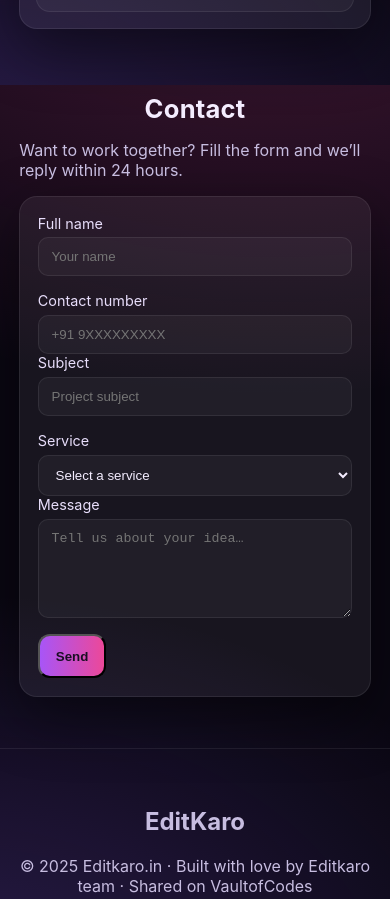
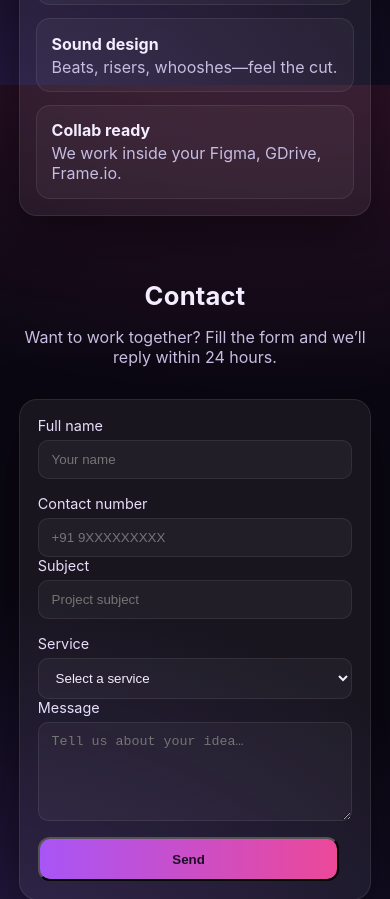
Before and after one commit to tanish-sd26/Editkaro_portfolio, a plain HTML site: page index.html in a window 390 px wide. Shown: the part 4135-5034 px from the top of the page. Drawn offline with Linux system fonts and the light colour scheme.

Commit message:
Update style.css

```diff
--- a/style.css
+++ b/style.css
@@ -422,3 +422,37 @@ section {
   display: block;
   padding: 2rem 1rem;
 }
+@media (max-width: 768px) {
+
+  section {
+    display: block;
+    padding: 2rem 1rem;
+    min-height: auto;
+  }
+  .grid {
+    grid-template-columns: 1fr;
+    gap: 1rem;
+    justify-items: center;
+  }
+  .grid .card {
+    width: 100%;
+    max-width: 350px;
+  }
+
+  .form {
+    width: 100%;
+    max-width: 400px;
+    margin: 2rem auto;
+  }
+  .form .row {
+    grid-template-columns: 1fr;
+  }
+  input, textarea, select, button {
+    width: 100%;
+    box-sizing: border-box;
+  }
+  #contact h2, #contact p,
+  #projects h2, #projects p {
+    text-align: center;
+  }
+}
```
